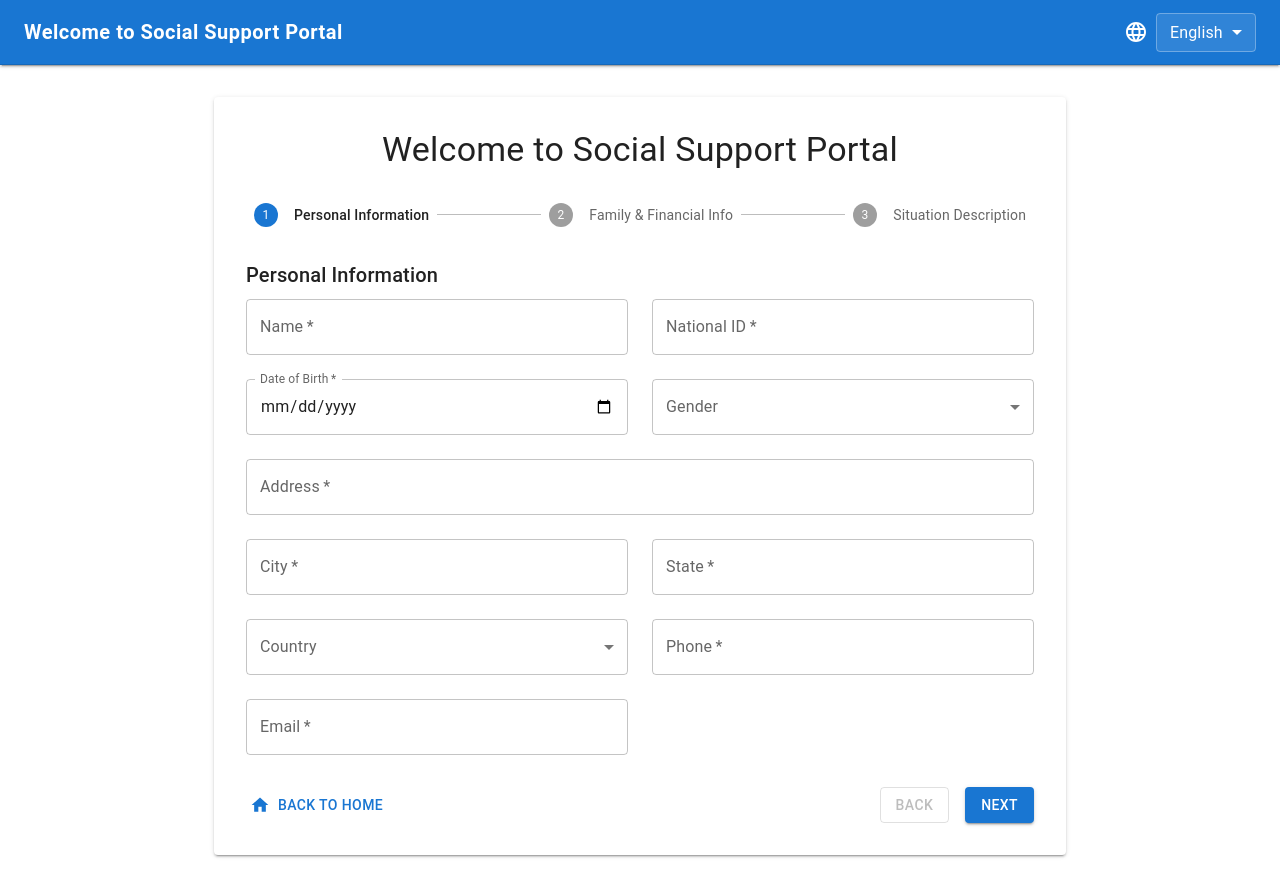
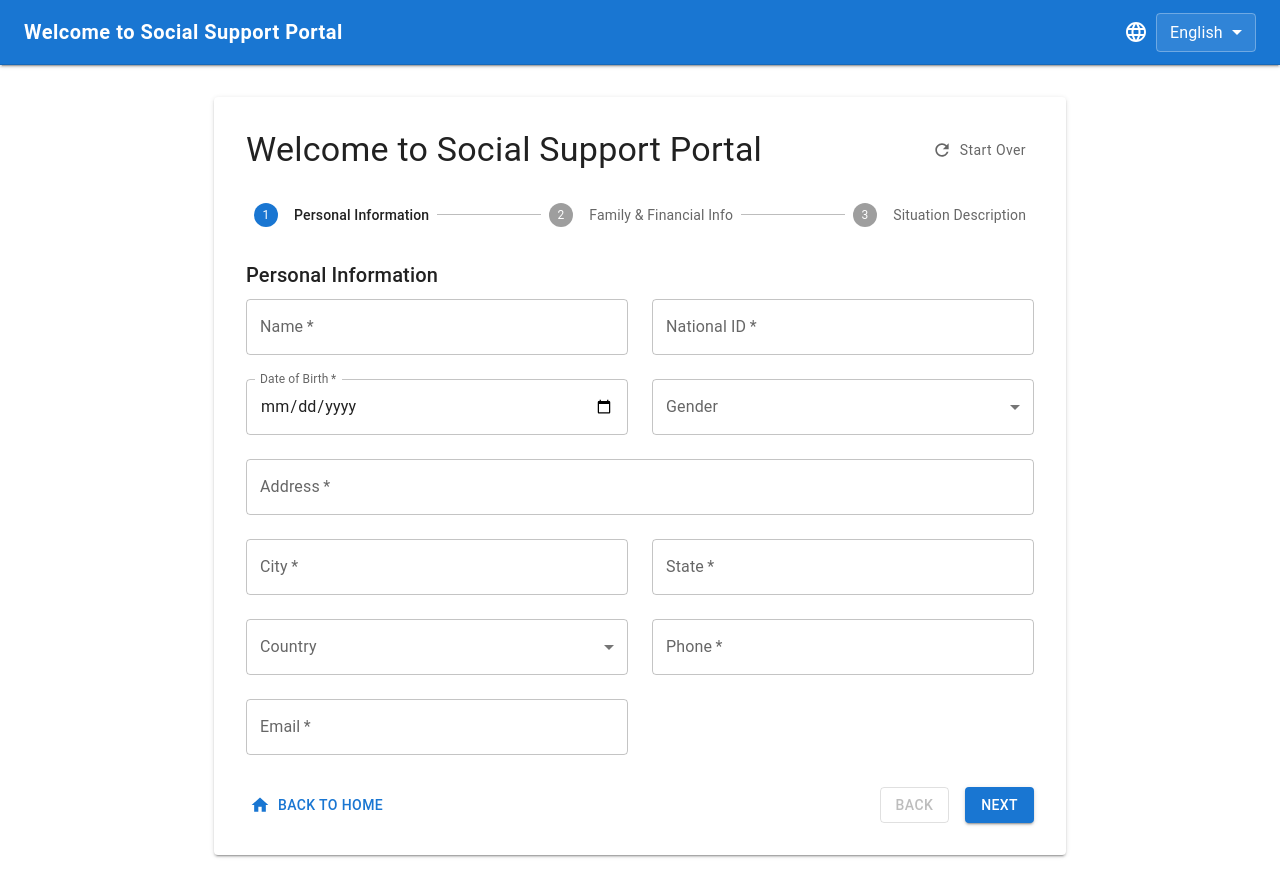
Before and after one commit to isaac-wahba/ai-powered-social-support-application, a React (Vite) app: page /application in a window 1280 px wide. Built offline with nearby package versions, Linux system fonts and the light colour scheme.

Commit message:
NB-00: add clearing application option

```diff
--- a/src/features/application/ApplicationWizard.tsx
+++ b/src/features/application/ApplicationWizard.tsx
@@ -9,6 +9,7 @@ import { ApplicationStep } from "./constants/steps";
 import { StepContent } from "./components/StepContent";
 import { WizardStepper } from "./components/WizardStepper";
 import { WizardNavigation } from "./components/WizardNavigation";
+import { StartOverButton } from "./components/StartOverButton";
 
 export function ApplicationWizard() {
   const { t } = useTranslation();
@@ -41,13 +42,30 @@ export function ApplicationWizard() {
     };
   }, []);
 
+  const handleStepReset = () => {
+    setActiveStep(ApplicationStep.PERSONAL_INFO);
+  };
+
   return (
     <FormProvider {...methods}>
       <Container maxWidth="md" sx={{ mt: 4, mb: 4 }}>
         <Paper elevation={2} sx={{ p: 4 }}>
-          <Typography variant="h4" component="h1" gutterBottom align="center">
-            {t("welcome")}
-          </Typography>
+          <Box
+            sx={{
+              display: "flex",
+              justifyContent: "space-between",
+              alignItems: "center",
+              mb: 2,
+            }}
+          >
+            <Typography variant="h4" component="h1">
+              {t("welcome")}
+            </Typography>
+            <StartOverButton
+              onStepReset={handleStepReset}
+              resetForm={methods.reset}
+            />
+          </Box>
 
           <WizardStepper activeStep={activeStep} />
 
--- /dev/null
+++ b/src/features/application/components/StartOverButton.tsx
@@ -0,0 +1,94 @@
+import { useState } from "react";
+import { Button } from "@mui/material";
+import { Refresh as RefreshIcon } from "@mui/icons-material";
+import { useTranslation } from "react-i18next";
+import type { UseFormReset } from "react-hook-form";
+import type { ApplicationFormData } from "../schema";
+import { defaultValues } from "../constants/defaultValues";
+import { ApplicationStep } from "../constants/steps";
+import { storage } from "../storage";
+import { StartOverDialog } from "./StartOverDialog";
+
+interface StartOverButtonProps {
+  onStepReset: () => void;
+  resetForm: UseFormReset<ApplicationFormData>;
+}
+
+export function StartOverButton({
+  onStepReset,
+  resetForm,
+}: StartOverButtonProps) {
+  const { t, i18n } = useTranslation();
+  const isRTL = i18n.language === "ar";
+  const [open, setOpen] = useState(false);
+
+  const handleOpenDialog = () => {
+    setOpen(true);
+  };
+
+  const handleCloseDialog = () => {
+    setOpen(false);
+  };
+
+  const handleConfirm = () => {
+    // Clear only form data and step (not other storage data that might exist)
+    storage.save({});
+    storage.saveStep(ApplicationStep.PERSONAL_INFO);
+
+    // Reset form to default values
+    resetForm(defaultValues);
+
+    // Reset to first step
+    onStepReset();
+
+    // Close dialog
+    setOpen(false);
+  };
+
+  return (
+    <>
+      <Button
+        variant="text"
+        color="inherit"
+        startIcon={<RefreshIcon />}
+        onClick={handleOpenDialog}
+        sx={{
+          textTransform: "none",
+          fontSize: "0.875rem",
+          fontWeight: 400,
+          color: "text.secondary",
+          border: "none",
+          boxShadow: "none",
+          "&:hover": {
+            backgroundColor: "action.hover",
+            color: "text.primary",
+            border: "none",
+            boxShadow: "none",
+          },
+          "&:focus": {
+            border: "none",
+            boxShadow: "none",
+            outline: "none",
+          },
+          "&:focus-visible": {
+            outline: "none",
+          },
+          // Ensure proper spacing between icon and text in RTL
+          ...(isRTL && {
+            "& .MuiButton-startIcon": {
+              marginLeft: "8px !important",
+            },
+          }),
+        }}
+      >
+        {t("startOver")}
+      </Button>
+
+      <StartOverDialog
+        open={open}
+        onClose={handleCloseDialog}
+        onConfirm={handleConfirm}
+      />
+    </>
+  );
+}
--- /dev/null
+++ b/src/features/application/components/StartOverDialog.tsx
@@ -0,0 +1,52 @@
+import {
+  Dialog,
+  DialogTitle,
+  DialogContent,
+  DialogContentText,
+  DialogActions,
+  Button,
+} from "@mui/material";
+import { useTranslation } from "react-i18next";
+
+interface StartOverDialogProps {
+  open: boolean;
+  onClose: () => void;
+  onConfirm: () => void;
+}
+
+export function StartOverDialog({
+  open,
+  onClose,
+  onConfirm,
+}: StartOverDialogProps) {
+  const { t } = useTranslation();
+
+  return (
+    <Dialog
+      open={open}
+      onClose={onClose}
+      aria-labelledby="start-over-dialog-title"
+      aria-describedby="start-over-dialog-description"
+    >
+      <DialogTitle id="start-over-dialog-title">{t("startOver")}</DialogTitle>
+      <DialogContent>
+        <DialogContentText id="start-over-dialog-description">
+          {t("startOverConfirm")}
+        </DialogContentText>
+      </DialogContent>
+      <DialogActions>
+        <Button onClick={onClose} color="secondary">
+          {t("cancel")}
+        </Button>
+        <Button
+          onClick={onConfirm}
+          variant="contained"
+          color="primary"
+          autoFocus
+        >
+          {t("confirm")}
+        </Button>
+      </DialogActions>
+    </Dialog>
+  );
+}
--- a/src/i18n/ar.json
+++ b/src/i18n/ar.json
@@ -71,5 +71,9 @@
   "fieldReasonForApplying": "سبب التقديم",
   "helpMeWrite": "ساعدني في الكتابة",
   "aiErrorUnknown": "حدث خطأ أثناء إنشاء النص. يرجى المحاولة مرة أخرى.",
-  "aiGenerating": "جاري الإنشاء..."
+  "aiGenerating": "جاري الإنشاء...",
+  "startOver": "ابدأ من جديد",
+  "startOverConfirm": "هل أنت متأكد أنك تريد البدء من جديد؟ سيتم مسح جميع تقدمك.",
+  "cancel": "إلغاء",
+  "confirm": "تأكيد"
 }
--- a/src/i18n/en.json
+++ b/src/i18n/en.json
@@ -71,5 +71,9 @@
   "fieldReasonForApplying": "Reason for Applying",
   "helpMeWrite": "Help Me Write",
   "aiErrorUnknown": "An error occurred while generating text. Please try again.",
-  "aiGenerating": "Generating..."
+  "aiGenerating": "Generating...",
+  "startOver": "Start Over",
+  "startOverConfirm": "Are you sure you want to start over? This will clear all your progress.",
+  "cancel": "Cancel",
+  "confirm": "Confirm"
 }
```
